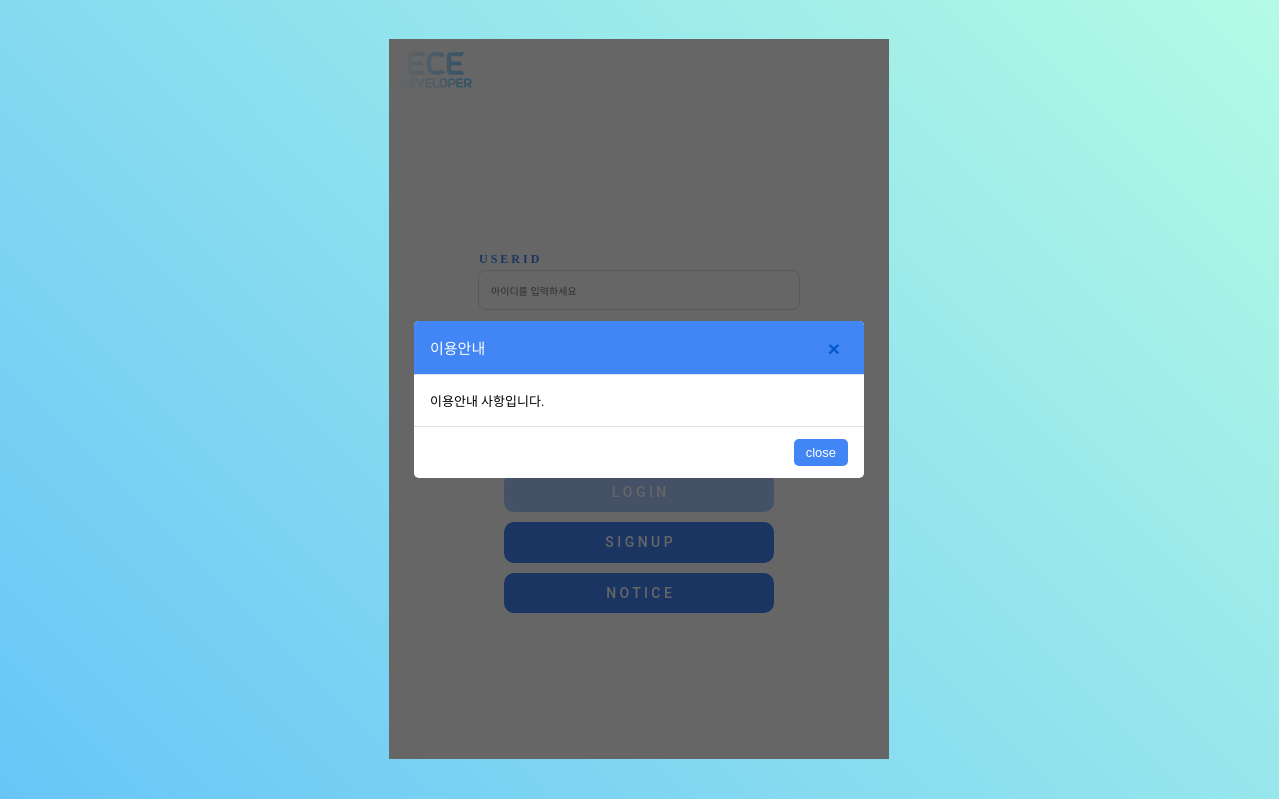
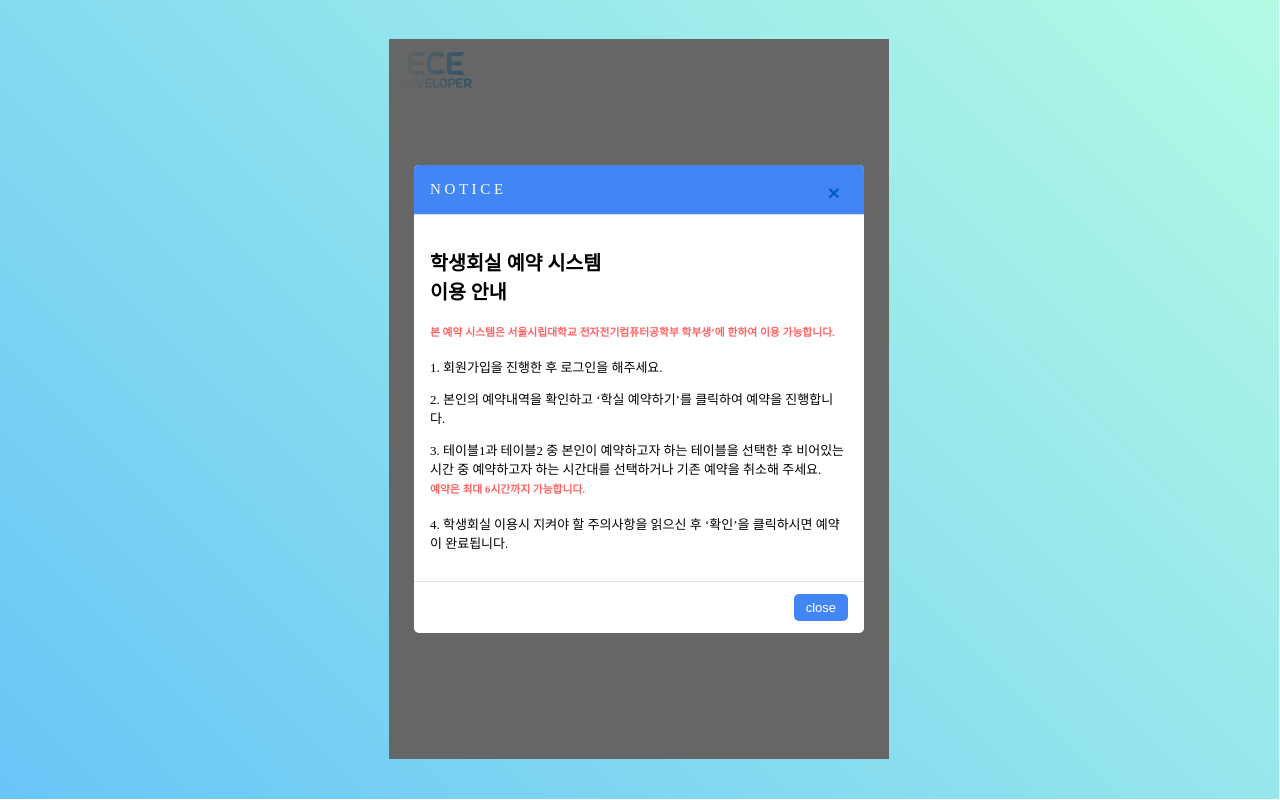
Before and after one commit to ECE-Developers/reservation-web, a React (Create React App) app: page / in a window 1280 px wide. Both pictures are taken after a click on the button "N O T I C E". Built offline with nearby package versions, Linux system fonts and the light colour scheme.

Commit message:
feat: 이용 안내 부분 세부 내용 구현

```diff
--- a/src/Page/LoginPage.js
+++ b/src/Page/LoginPage.js
@@ -120,8 +120,14 @@ export default function Login() {
       <div >
         <React.Fragment>
           <button className='blue-box'onClick={openModal}>N O T I C E</button>
-          <Modal open={modalOpen} close={closeModal} header="이용안내">
-            이용안내 사항입니다.
+          <Modal open={modalOpen} close={closeModal} header="N O T I C E">
+            <h1>학생회실 예약 시스템 <br/>이용 안내</h1>
+            <h5 style={{color:"rgb(300, 100, 100)"}}><b>본 예약 시스템은 서울시립대학교 전자전기컴퓨터공학부 학부생’에 한하여 이용 가능합니다.</b></h5>
+            <p>1. 회원가입을 진행한 후 로그인을 해주세요.</p>
+            <p>2. 본인의 예약내역을 확인하고 ‘학실 예약하기’를 클릭하여 예약을 진행합니다.</p>
+            <p style={{marginBottom:"2px"}}>3. 테이블1과 테이블2 중 본인이 예약하고자 하는 테이블을 선택한 후 비어있는 시간 중 예약하고자 하는 시간대를 선택하거나 기존 예약을 취소해 주세요.</p>
+            <h5 style={{color:"rgb(300, 100, 100)", marginTop:'0px'}}>예약은 최대 6시간까지 가능합니다.</h5>
+            <p>4. 학생회실 이용시 지켜야 할 주의사항을 읽으신 후 ‘확인’을 클릭하시면 예약이 완료됩니다.</p>
           </Modal>
         </React.Fragment>
       </div>
```
